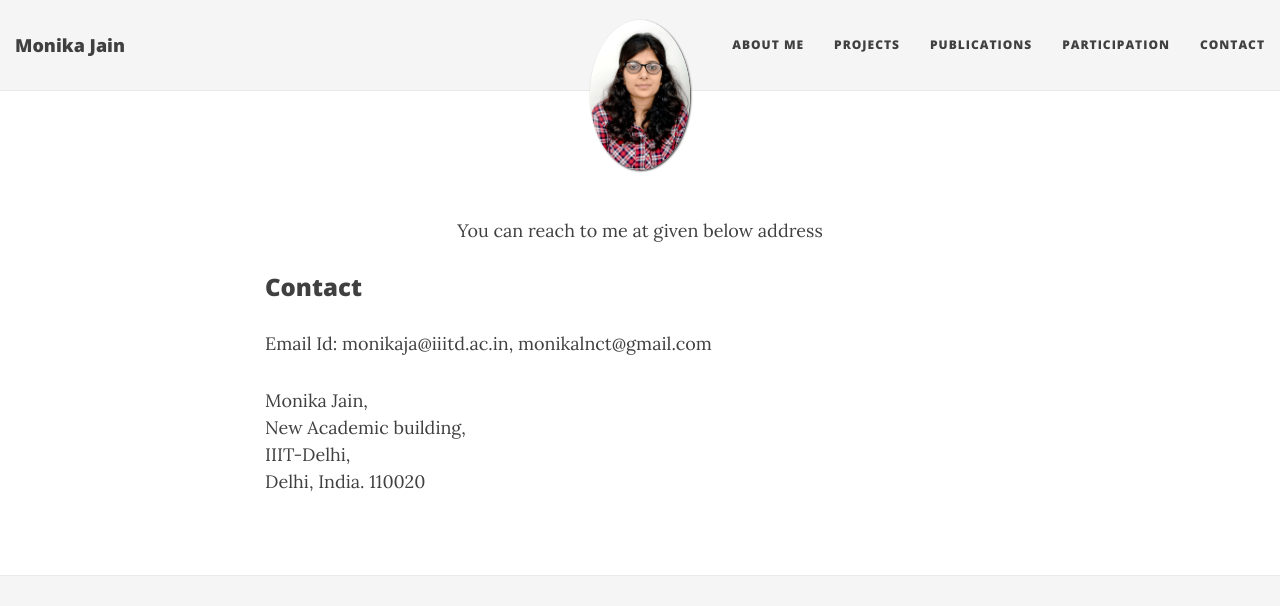
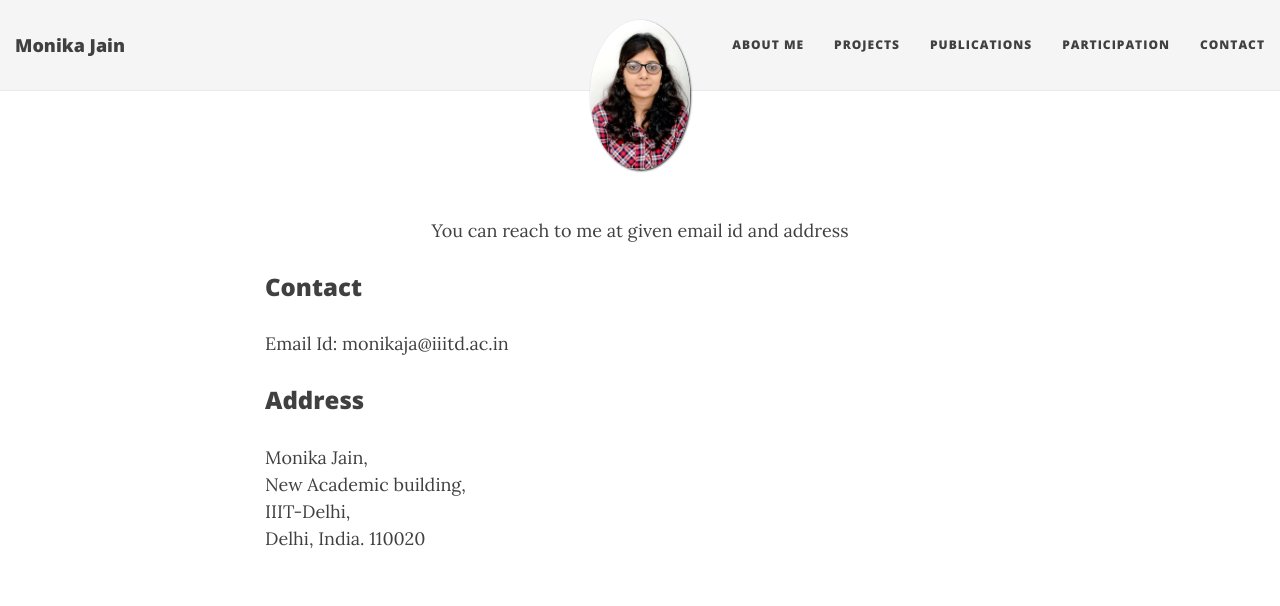
Before and after one commit to MonikaJain19/MonikaJain19.github.io, a Jekyll site: the page built from contact.md, in a window 1280 px wide and 1166 px high. Shown: the top 606 px of the window. Built offline with Jekyll 4.4.1, drawn with Linux system fonts in a browser that asks for light colours; nearby versions of some CDN libraries; grey boxes are pictures that could not be loaded.

Commit message:
Update contact.md

```diff
--- a/contact.md
+++ b/contact.md
@@ -5,11 +5,12 @@ permalink: /contact/
 ---
 <br />
 <p align="center">
-You can reach to me at given below address </p>
+You can reach to me at given email id and  address </p>
 
 ### Contact
-Email Id: monikaja@iiitd.ac.in, monikalnct@gmail.com
+Email Id: monikaja@iiitd.ac.in
 
+### Address
 
 <p>Monika Jain,<br />
 New Academic building, <br />
```
